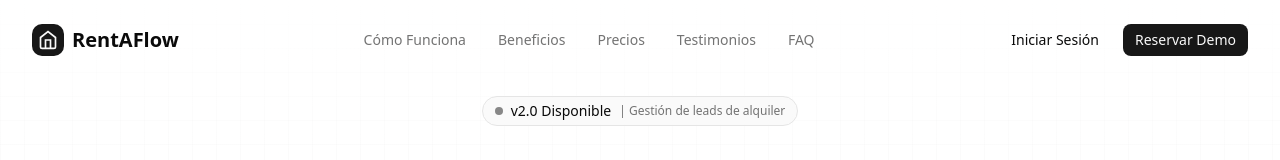
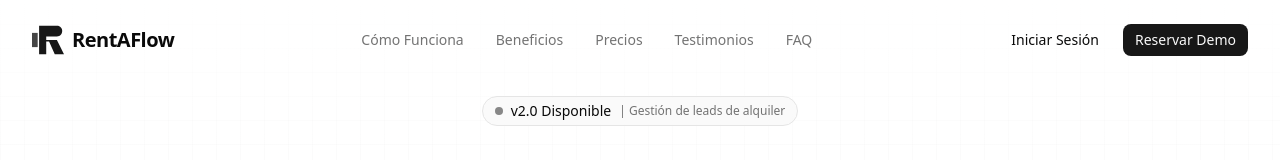
Before and after one commit to RuboD13/RFA, a Next.js app: page / in a window 1280 px wide. Shown: the top 160 px of the page. Built offline with nearby package versions, Linux system fonts and the light colour scheme.

Commit message:
Add new Logo component and update Navbar/Footer

```diff
--- a/components/marketing/footer.tsx
+++ b/components/marketing/footer.tsx
@@ -1,4 +1,5 @@
 import Link from "next/link"
+import { Logo } from "./logo"
 
 const footerLinks = {
   producto: [
@@ -20,20 +21,8 @@ export function Footer() {
         <div className="flex flex-col md:flex-row justify-between items-start gap-8">
           {/* Brand */}
           <div className="max-w-xs">
-            <Link href="/" className="flex items-center gap-2 mb-3">
-              <div className="w-8 h-8 rounded-lg bg-primary flex items-center justify-center">
-                <svg
-                  viewBox="0 0 24 24"
-                  fill="none"
-                  className="w-5 h-5 text-primary-foreground"
-                  stroke="currentColor"
-                  strokeWidth="2"
-                >
-                  <path d="M3 9l9-7 9 7v11a2 2 0 01-2 2H5a2 2 0 01-2-2V9z" />
-                  <path d="M9 22V12h6v10" />
-                </svg>
-              </div>
-              <span className="text-xl font-bold">RentAFlow</span>
+            <Link href="/" className="mb-3 block w-fit">
+              <Logo textClassName="text-background" />
             </Link>
             <p className="text-sm text-background/70">
               Automatiza tu gestión de alquileres. De lead a contrato sin esfuerzo.
--- /dev/null
+++ b/components/marketing/logo.tsx
@@ -0,0 +1,40 @@
+import React from "react"
+import { cn } from "@/lib/utils"
+
+interface LogoProps extends React.HTMLAttributes<HTMLDivElement> {
+  iconClassName?: string
+  textClassName?: string
+}
+
+export function Logo({ className, iconClassName, textClassName, ...props }: LogoProps) {
+  return (
+    <div className={cn("flex items-center gap-2", className)} {...props}>
+      <LogoIcon className={cn("w-8 h-8", iconClassName)} />
+      <span className={cn("text-xl font-bold tracking-tight", textClassName)}>
+        RentAFlow
+      </span>
+    </div>
+  )
+}
+
+export function LogoIcon({ className, ...props }: React.SVGProps<SVGSVGElement>) {
+  return (
+    <svg
+      viewBox="0 0 45 40"
+      fill="none"
+      xmlns="http://www.w3.org/2000/svg"
+      className={cn("text-primary", className)}
+      {...props}
+    >
+      <path
+        d="M10 0H35C45 0 45 15 35 15H20V20H35L45 40H32L24 22H20V40H10V0Z"
+        fill="currentColor"
+      />
+      <path
+        d="M0 10H8V30H0V10Z"
+        fill="currentColor"
+        opacity="0.8"
+      />
+    </svg>
+  )
+}
--- a/components/marketing/navbar.tsx
+++ b/components/marketing/navbar.tsx
@@ -5,6 +5,7 @@ import Link from "next/link"
 import { Button } from "@/components/ui/button"
 import { Menu, X } from "lucide-react"
 import { useDemoModal } from "./demo-modal-context"
+import { Logo } from "./logo"
 
 const navLinks = [
   { href: "#como-funciona", label: "Cómo Funciona" },
@@ -36,20 +37,8 @@ export function Navbar() {
       <div className="max-w-7xl mx-auto px-4 sm:px-6 lg:px-8">
         <div className="flex items-center justify-between h-16 lg:h-20">
           {/* Logo */}
-          <Link href="/" className="flex items-center gap-2">
-            <div className="w-8 h-8 rounded-lg bg-primary flex items-center justify-center">
-              <svg
-                viewBox="0 0 24 24"
-                fill="none"
-                className="w-5 h-5 text-primary-foreground"
-                stroke="currentColor"
-                strokeWidth="2"
-              >
-                <path d="M3 9l9-7 9 7v11a2 2 0 01-2 2H5a2 2 0 01-2-2V9z" />
-                <path d="M9 22V12h6v10" />
-              </svg>
-            </div>
-            <span className="text-xl font-bold text-foreground">RentAFlow</span>
+          <Link href="/">
+            <Logo textClassName="text-foreground" />
           </Link>
 
           {/* Desktop Navigation */}
```
